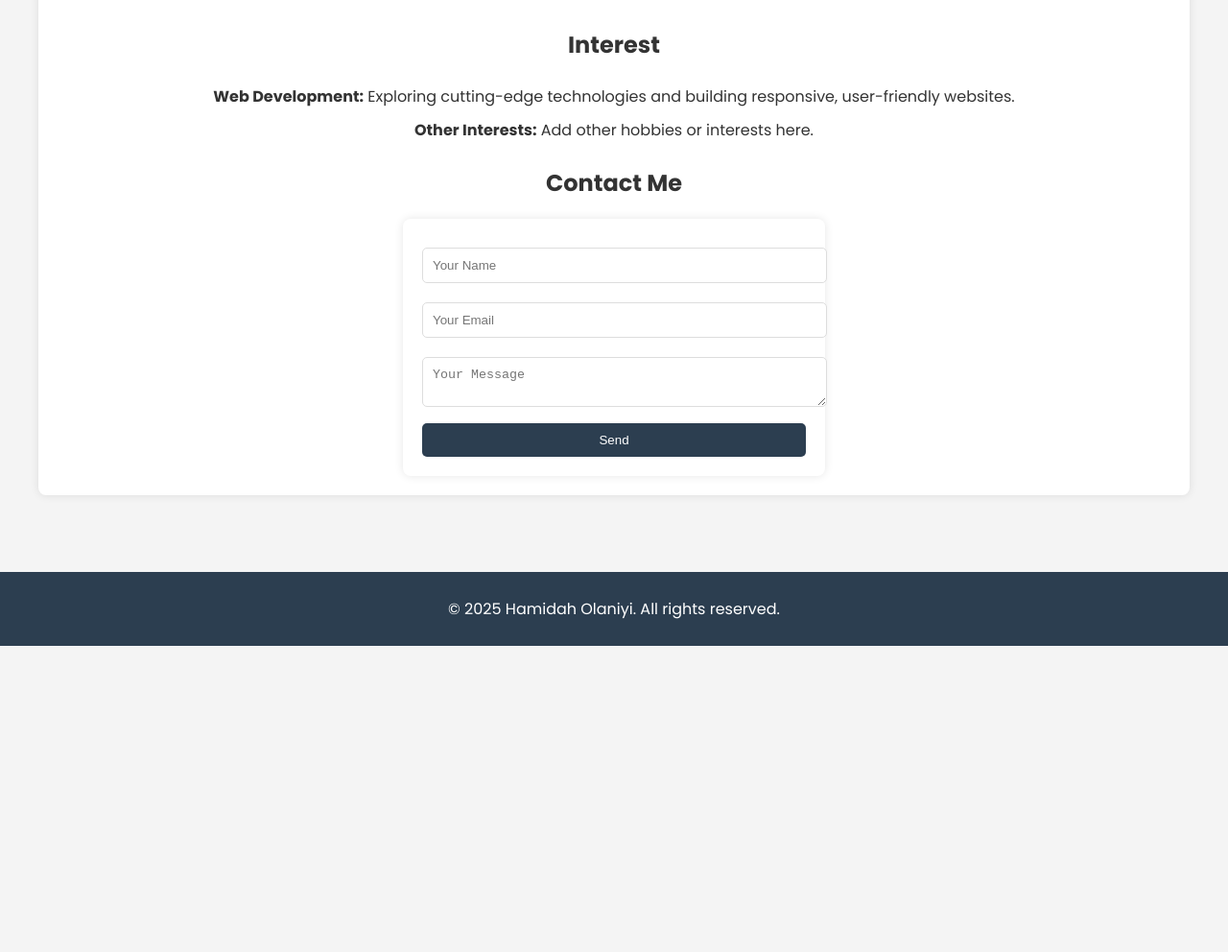
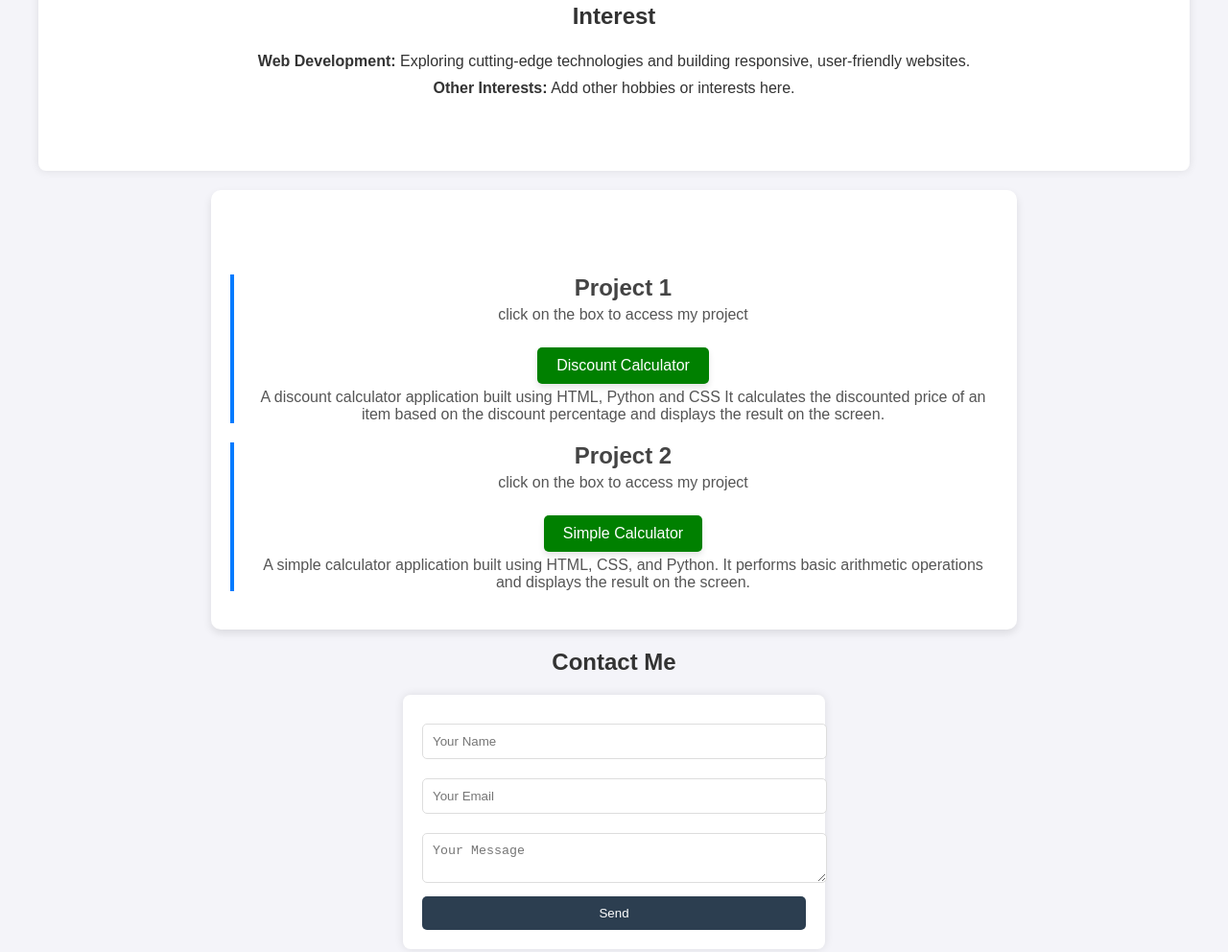
Before and after one commit to Hamidah2006/hackathon-challenge, a plain HTML site: page index.html in a window 1280 px wide. Shown: the part 574-1566 px from the top of the page at 96% size. Before the commit the page ends 1247 px from the top, so only its background shows below. Drawn offline with Linux system fonts and the light colour scheme.

Commit message:
my portfolio

```diff
--- a/index.html
+++ b/index.html
@@ -26,7 +26,9 @@
         <section id="about">
             <h2>About Me</h2>
             <p>Hi! I'm Hamidah Olaniyi, a passionate web developer with expertise in front-end technologies. I love crafting beautiful and functional websites.I am currently undergoing a scholarship program with PLP Academy to sharpen my skills and experiance. i look forward to being a data scientist, machine learning expertise and a seasoned web developer.  </p>
-            <a href="hackathon challenge/CV HAMIDAH OLANIYI.pdf" download>📜 Download My CV</a>
+            <div class="download-link">
+            <a href="C:\Users\USER\OneDrive\Desktop\my_project\hackathon challenge\CV HAMIDAH OLANIYI.pdf" download>📜 Download My CV</a>
+            </div>
 
         </section>
 
@@ -48,6 +50,31 @@
                 <li><b>Web Development:</b> Exploring cutting-edge technologies and building responsive, user-friendly websites.</li>
                 <li><b>Other Interests:</b> Add other hobbies or interests here.</li>
             </ul>
+            <br><br>
+        </section>
+
+        <!-- Projects Section -->
+        <section id="project">
+             <div class="projects-container">
+        <h1>Projects</h1>
+        <div class="project">
+            <h2>Project 1</h2>
+            <p>click on the box to access my project</p>
+            <div class="download-link">
+            <a href="https://github.com/Hamidah2006/Discount-calculator">Discount Calculator</a>
+            </div>
+            <p>A discount calculator application built using HTML, Python and CSS It calculates the discounted price of an item based on the discount percentage and displays the result on the screen.</p>
+             </div>
+             <div class="project">
+            <h2>Project 2</h2>
+            <p>click on the box to access my project</p>
+            <div class="download-link">
+            <a href="https://github.com/Hamidah2006/simple-calculator">Simple Calculator</a>
+            </div>
+            <p>A simple calculator application built using HTML, CSS, and Python. It performs basic arithmetic operations and displays the result on the screen.</p>
+             </div>
+            </div>
+        </section>
 
         <!-- Contact Section -->
         <section id="contact">
--- a/style.css
+++ b/style.css
@@ -69,6 +69,62 @@ ul {
 ul li {
     padding: 5px 0;
 }
+/* Projects Section */
+body {
+    font-family: Arial, sans-serif;
+    margin: 0;
+    padding: 0;
+    background-color: #f4f4f9;
+}
+
+.projects-container {
+    max-width: 800px;
+    margin: 20px auto;
+    padding: 20px;
+    background: #fff;
+    border-radius: 10px;
+    box-shadow: 0 4px 8px rgba(0, 0, 0, 0.1);
+}
+
+h1 {
+    text-align: center;
+    color: white;
+}
+
+.project {
+    border-left: 4px solid #007BFF;
+    padding-left: 15px;
+    margin-bottom: 20px;
+}
+
+.project h2 {
+    margin: 0;
+    color: #444;
+}
+
+.project p {
+    margin: 5px 0;
+    color: #555;
+}
+
+@media (max-width: 600px) {
+    .projects-container {
+        padding: 10px;
+    }
+
+    h1 {
+        font-size: 24px;
+    }
+
+    .project h2 {
+        font-size: 18px;
+    }
+
+    .project p {
+        font-size: 14px;
+    }
+}
+
 /* Skills Section */
 .skills-container {
     display: flex;
@@ -134,4 +190,22 @@ footer {
         flex-direction: column;
         align-items: center;
     }
+}/* Styling for the Download Link */
+.download-link a {
+    display: inline-block;
+    margin-top: 20px;
+    padding: 10px 20px;
+    background-color: green;
+    color: #fff;
+    text-decoration: none;
+    font-size: 16px;
+    border-radius: 5px;
+    box-shadow: 0 4px 6px rgba(0, 0, 0, 0.1);
+    transition: all 0.3s ease;
 }
+
+.download-link a:hover {
+    background-color: green;
+    box-shadow: 0 6px 8px rgba(0, 0, 0, 0.2);
+    transform: translateY(-2px);
+}
```
